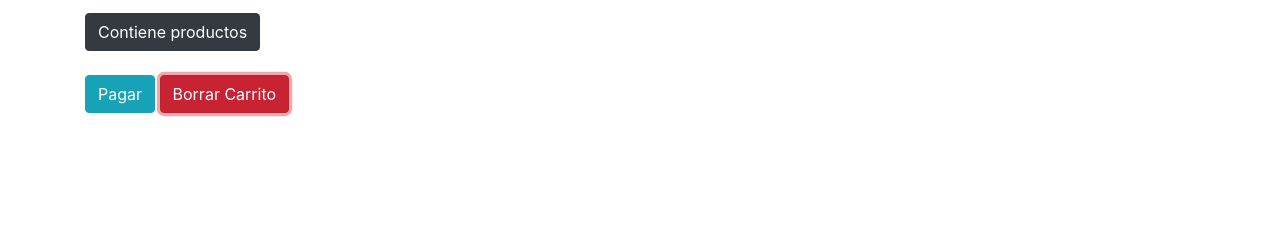
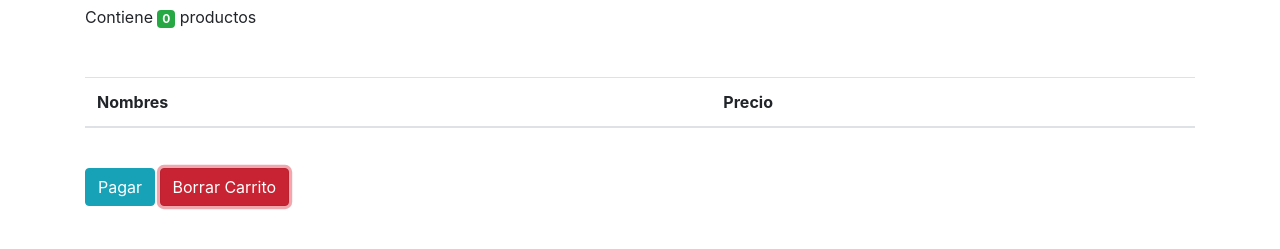
Before and after one commit to Drumpy/prueba10-09, a plain HTML site: page carrito.html in a window 1280 px wide. Both pictures are taken after a click on the button "Borrar Carrito". Shown: the part 75-324 px from the top of the page. Drawn offline with nearby package versions, Linux system fonts and the light colour scheme.

Commit message:
Corrijo funciones

```diff
--- a/carrito.html
+++ b/carrito.html
@@ -12,26 +12,29 @@
 
 	<div class="container">
 		<h1 class="mt-4">Mi Carrito</h1>
-		<button type="button" class="btn btn-dark mt-2">
-			Contiene <span id="cantidad" class="badge badge-light"></span> productos
-		</button>
-		<br>
+		Contiene <span id="cantidad" class="badge badge-success"></span> productos
+		<div id="lista"></div>
+
 		<button type="button" class="btn btn-info mt-4">Pagar</button>
-		<button type="button" class="btn btn-danger mt-4">Borrar Carrito</button>
+		<button type="button" class="btn btn-danger mt-4" onclick="borrarCarrito();">Borrar Carrito</button>
 
-		<div id="lista"></div>
 	</div>
 
-	<script src="./mostrarFunction.js"></script>
+	<script src="./mostrarProductos.js"></script>
 	<script>
 		let cantidadDOM = document.getElementById("cantidad");
 		let guardado = localStorage.getItem('items');
-		// console.log(JSON.parse(guardado));
 		let guardadoParse = JSON.parse(guardado);
 
 		cantidadDOM.innerHTML = `${guardadoParse.length}`;
 		mostrar(guardadoParse);
 
+		function borrarCarrito() {
+			lista = [];
+			localStorage.setItem('items', JSON.stringify(lista));
+			cantidadDOM.innerHTML = `0`;
+			mostrar(lista);
+		}
 	</script>
 </body>
 
--- a/mostrarFunction.js
+++ b/mostrarProductos.js
@@ -9,7 +9,7 @@ function mostrar(lista) {
 	</thead>
 	<tbody>`;
 	for (let item of lista) {
-		tabla += `<tr><td>${item.nombre}</td><td>${item.precio}</td></tr>`;
+		tabla += `<tr><td>${item.nombre}</td><td>$ ${item.precio}</td></tr>`;
 	}
 	tabla += `</tbody></table>`;
 
```
Also changed, not shown: index.html (+1 -1 lines).
